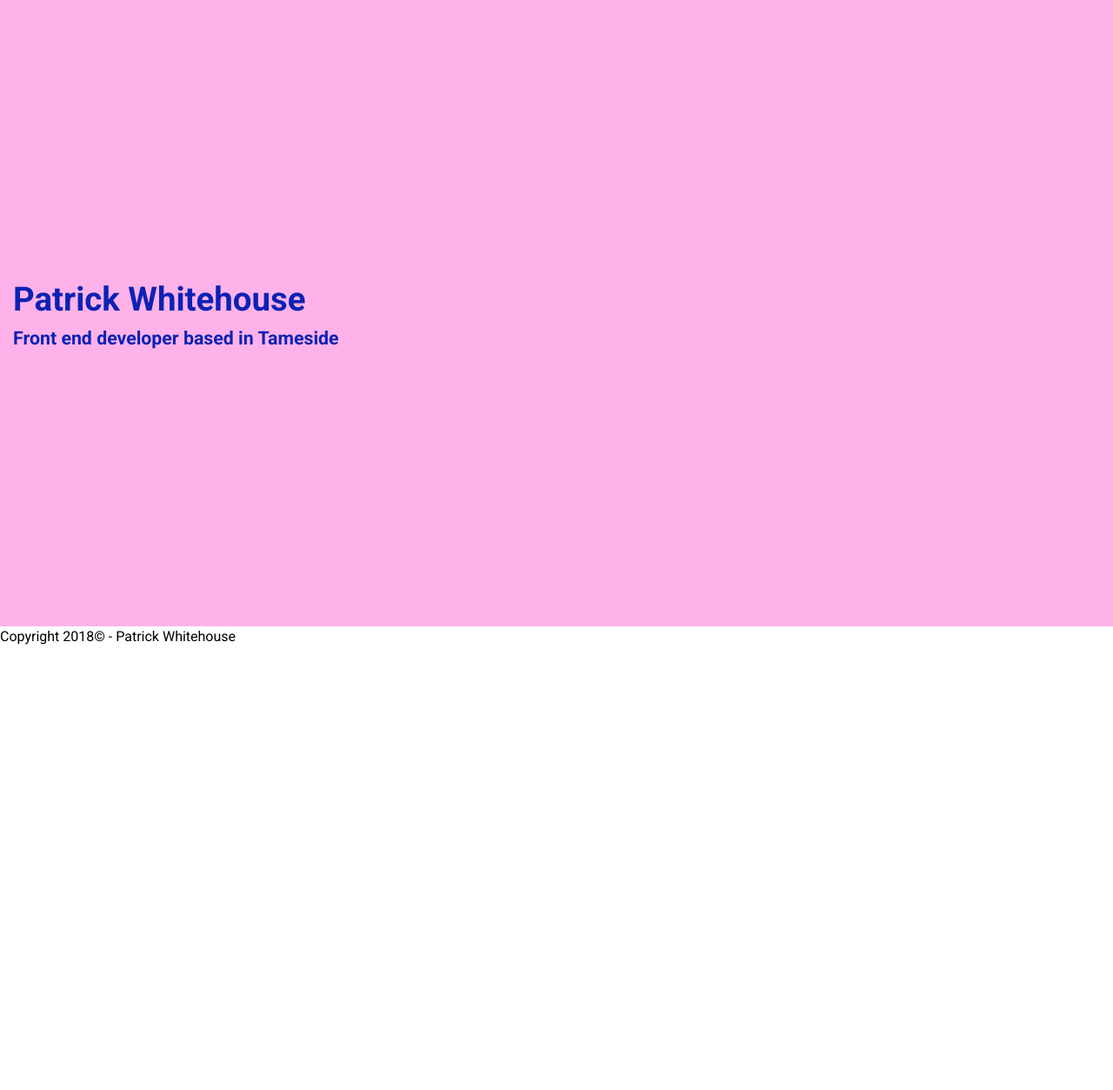
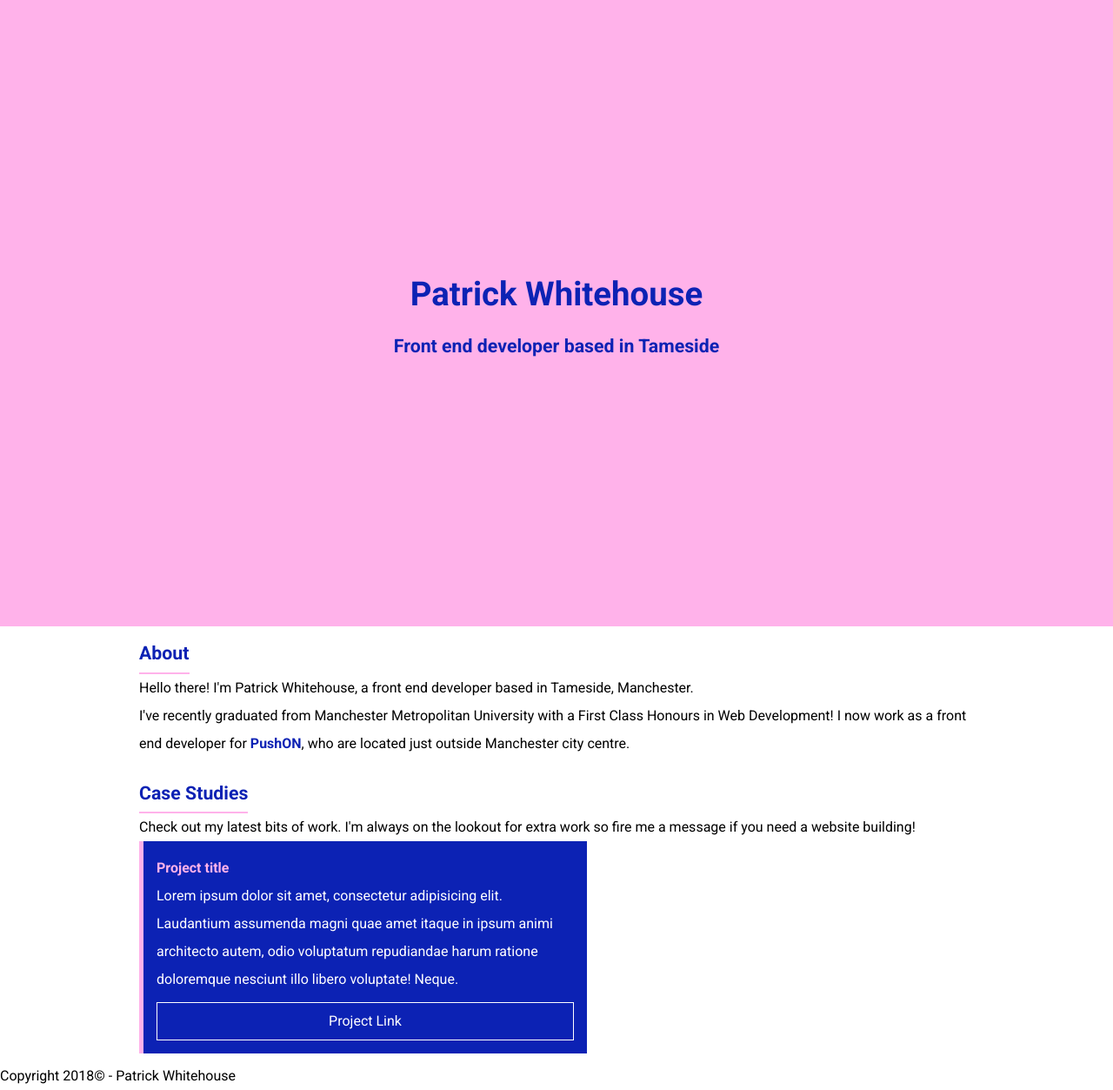
Before and after one commit to PatrickWhitehouse/Old-portfolio, a Jekyll site: the page built from index.html, in a window 1280 px wide. Shown: the whole page at 87% size. Built offline with Jekyll 4.4.1, drawn with Linux system fonts in a browser that asks for light colours; before the commit the page ends 900 px from its top, so only the background shows below that.

Commit message:
add project placeholder

```diff
--- a/_scss/_home.scss
+++ b/_scss/_home.scss
@@ -4,11 +4,44 @@
     height: 80vh;
     background: $orchid;
     color: $purple;
-    position: relative;
-    &__content{
-        position: absolute;
-        top: 50%;
-        transform: translateY(-50%);
-        left: $indent__l;
+    text-align: center;
+    display: flex;
+    align-items:center;
+    justify-content: center;
+}
+
+// Work
+
+.showcase{
+    display: flex;
+    flex-wrap: wrap;
+}
+.project{
+    width: 50%;
+    flex-grow: 0;
+    background-color: $purple;
+    color: white;
+    padding: $indent__l;
+    border-left: 5px solid $orchid;
+
+    .project__title{
+        color: $orchid;
+        font-weight: bold;
+    }
+
+    a.project__link{
+            display: block;
+            border: 1px solid white;
+            text-align: center;
+            color: white;
+            font-weight: normal;
+            margin-top: $indent__m;
+            padding: $indent__s;
+
+            &:hover{
+                background-color: $orchid;
+                color: $purple;
+                border-color: $orchid;
+            }
     }
 }
--- a/_scss/_typography.scss
+++ b/_scss/_typography.scss
@@ -3,12 +3,40 @@
 body{
     font-family: $font-sans;
     font-size: $font-base;
-    line-height: 1.5;
+    line-height: 2;
 }
 
 h1{
     font-size: $font-xl;
 }
-h2{
+h2,h3{
     font-size: $font-l;
+    color: $purple;
 }
+
+h3{
+    display: inline-block;
+}
+
+h3::after{
+    display: block;
+    height: 2px;
+    background-color: $orchid;
+    content:"";
+}
+
+a, a:link, a:visited, a:active{
+    color: $purple;
+    font-weight: bold;
+    text-decoration: none;
+    transition: ease all .25s;
+}
+
+a:hover{
+    color: $orchid;
+    transition: ease all .25s;
+}
+
+a:focus{
+    outline: 1px solid $purple;
+}
--- a/_scss/main.scss
+++ b/_scss/main.scss
@@ -1,3 +1,9 @@
 @import "variables";
 @import "typography";
 @import "home";
+
+.wrapper{
+    max-width: 960px;
+    margin: 0 auto;
+    padding: $indent__m;
+}
--- a/css/main.css
+++ b/css/main.css
@@ -2,22 +2,80 @@
 body {
   font-family: "Roboto", sans-serif;
   font-size: 16px;
-  line-height: 1.5; }
+  line-height: 2; }
 
 h1 {
   font-size: 2.4rem; }
 
-h2 {
-  font-size: 1.333rem; }
+h2, h3 {
+  font-size: 1.333rem;
+  color: #0c22b4; }
+
+h3 {
+  display: inline-block; }
+
+h3::after {
+  display: block;
+  height: 2px;
+  background-color: #ffb2ea;
+  content: ""; }
+
+a, a:link, a:visited, a:active {
+  color: #0c22b4;
+  font-weight: bold;
+  text-decoration: none;
+  transition: ease all .25s; }
+
+a:hover {
+  color: #ffb2ea;
+  transition: ease all .25s; }
+
+a:focus {
+  outline: 1px solid #0c22b4; }
 
 .intro {
   height: 80vh;
   background: #ffb2ea;
   color: #0c22b4;
-  position: relative; }
-  .intro__content {
-    position: absolute;
-    top: 50%;
-    -webkit-transform: translateY(-50%);
-            transform: translateY(-50%);
-    left: 15px; }
+  text-align: center;
+  display: -ms-flexbox;
+  display: flex;
+  -ms-flex-align: center;
+      align-items: center;
+  -ms-flex-pack: center;
+      justify-content: center; }
+
+.showcase {
+  display: -ms-flexbox;
+  display: flex;
+  -ms-flex-wrap: wrap;
+      flex-wrap: wrap; }
+
+.project {
+  width: 50%;
+  -ms-flex-positive: 0;
+      flex-grow: 0;
+  background-color: #0c22b4;
+  color: white;
+  padding: 15px;
+  border-left: 5px solid #ffb2ea; }
+  .project .project__title {
+    color: #ffb2ea;
+    font-weight: bold; }
+  .project a.project__link {
+    display: block;
+    border: 1px solid white;
+    text-align: center;
+    color: white;
+    font-weight: normal;
+    margin-top: 10px;
+    padding: 5px; }
+    .project a.project__link:hover {
+      background-color: #ffb2ea;
+      color: #0c22b4;
+      border-color: #ffb2ea; }
+
+.wrapper {
+  max-width: 960px;
+  margin: 0 auto;
+  padding: 10px; }
--- a/index.html
+++ b/index.html
@@ -9,3 +9,23 @@ description: The portfolio of Tameside based front end developer, Patrick Whiteh
     <h2>Front end developer based in Tameside</h2>
   </div>
 </section>
+<section class="about">
+  <div class="wrapper">
+    <h3>About</h3>
+    <p>Hello there! I'm Patrick Whitehouse, a front end developer based in Tameside, Manchester.</p>
+    <p>I've recently graduated from Manchester Metropolitan University with a First Class Honours in Web Development! I now work as a front end developer for <a href="https://pushon.co.uk" target="_blank">PushON</a>, who are located just outside Manchester city centre.</p>
+  </div>
+</section>
+<section class="case-studies">
+  <div class="wrapper">
+    <h3>Case Studies</h3>
+    <p>Check out my latest bits of work. I'm always on the lookout for extra work so fire me a message if you need a website building!</p>
+    <div class="showcase">
+      <div class="project">
+        <span class="project__title">Project title</span>
+        <p class="project__excerpt">Lorem ipsum dolor sit amet, consectetur adipisicing elit. Laudantium assumenda magni quae amet itaque in ipsum animi architecto autem, odio voluptatum repudiandae harum ratione doloremque nesciunt illo libero voluptate! Neque.</p>
+        <a href="#" class="project__link">Project Link</a>
+      </div>
+    </div>
+  </div>
+</section>
```
